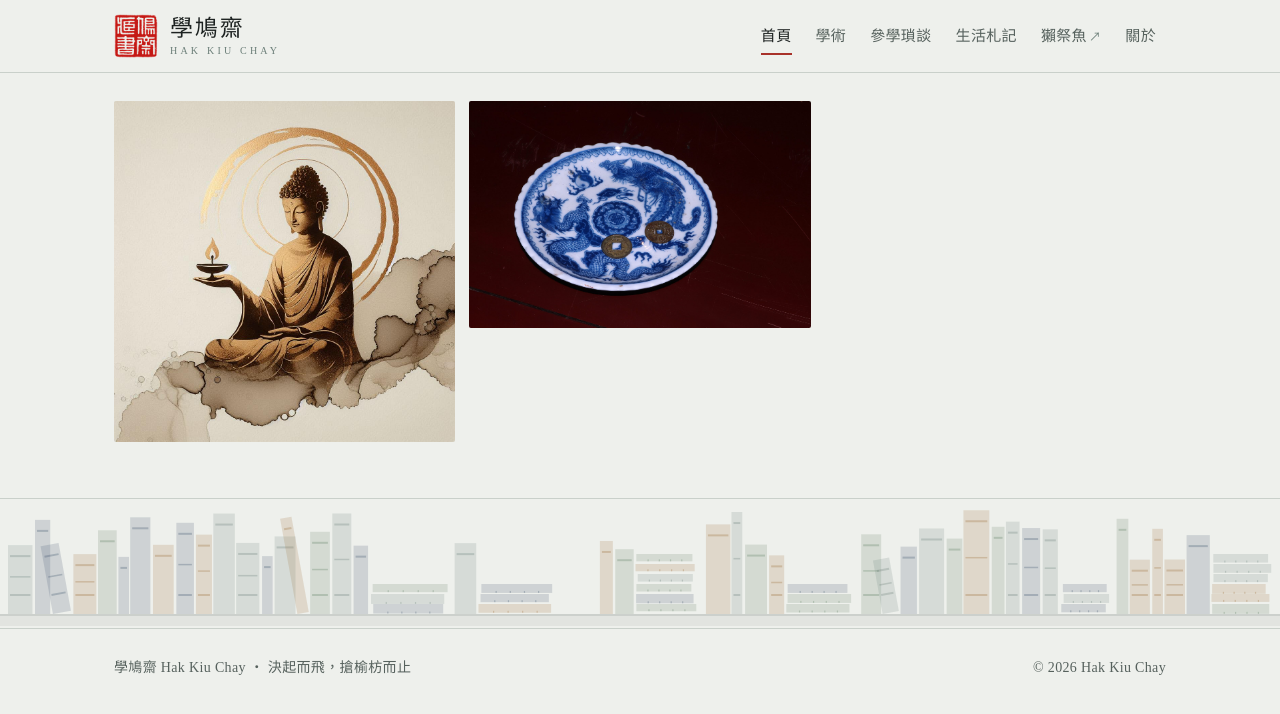
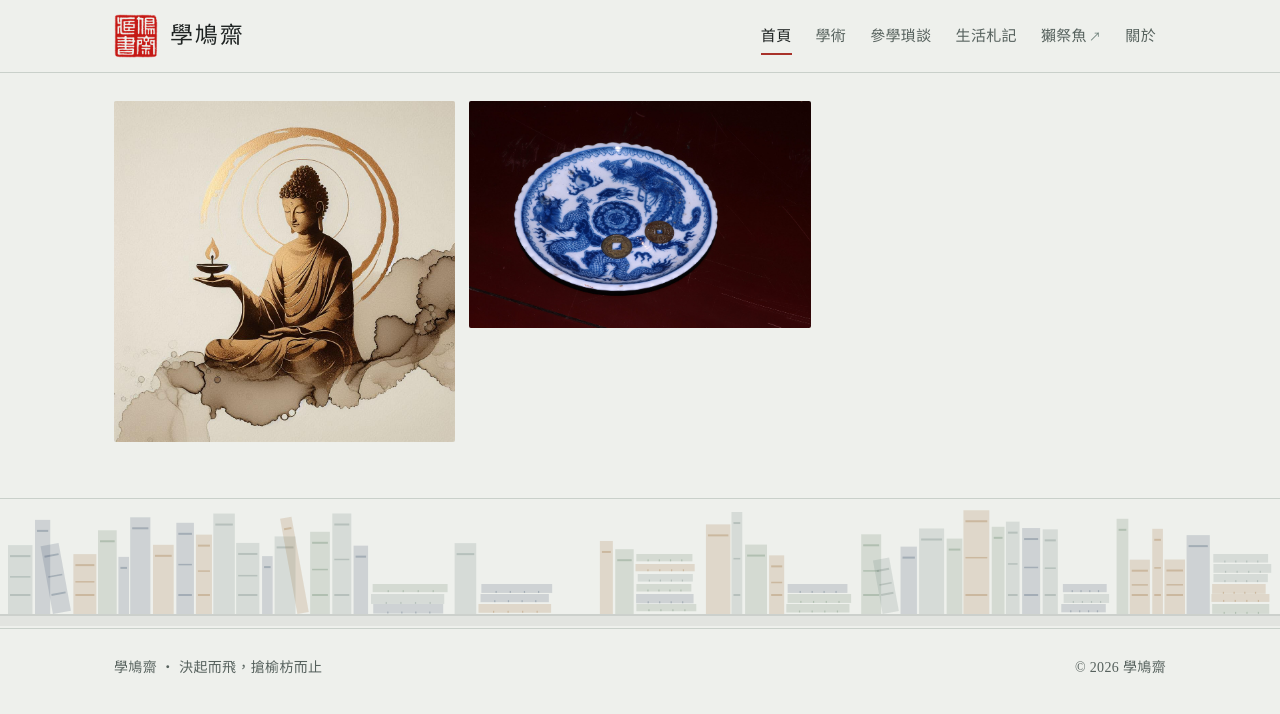
Before and after one commit to Guanlun-bot/hakkiuchay, a Jekyll site: the page built from index.html, in a window 1280 px wide. Shown: the top 714 px of the page. Built offline with Jekyll 4.4.1, drawn with Linux system fonts in a browser that asks for light colours; some web fonts are replaced.

Commit message:
移除齋名英文，只留中文
Co-Authored-By: Claude Opus 5.5 <noreply@anthropic.com>
Claude-Session: https://claude.ai/code/session_019SwunGJvkkbXk4KEqbxpBr

```diff
--- a/_layouts/default.html
+++ b/_layouts/default.html
@@ -19,7 +19,7 @@
 <div id="progress" aria-hidden="true"></div>
 <header class="top">
   <div class="wrap">
-    <a class="brand" href="{{ '/' | relative_url }}"><img class="logo" src="{{ '/assets/img/seal-128.png' | relative_url }}" alt="" width="44" height="44"><span class="brand-name">學鳩齋<small lang="en">HAK KIU CHAY</small></span></a>
+    <a class="brand" href="{{ '/' | relative_url }}"><img class="logo" src="{{ '/assets/img/seal-128.png' | relative_url }}" alt="" width="44" height="44"><span class="brand-name">學鳩齋</span></a>
     <nav aria-label="主選單">
       <ul id="nav">
         <li><a href="{{ '/' | relative_url }}"{% if nav == 'home' %} aria-current="page"{% endif %}>首頁</a></li>
@@ -44,8 +44,8 @@
 <div class="shelf" aria-hidden="true"><canvas id="ink"></canvas></div>
 <footer>
   <div class="wrap">
-    <span>學鳩齋 Hak Kiu Chay ・ 決起而飛，搶榆枋而止</span>
-    <span>© {{ site.time | date: "%Y" }} Hak Kiu Chay</span>
+    <span>學鳩齋 ・ 決起而飛，搶榆枋而止</span>
+    <span>© {{ site.time | date: "%Y" }} 學鳩齋</span>
   </div>
 </footer>
 
```
